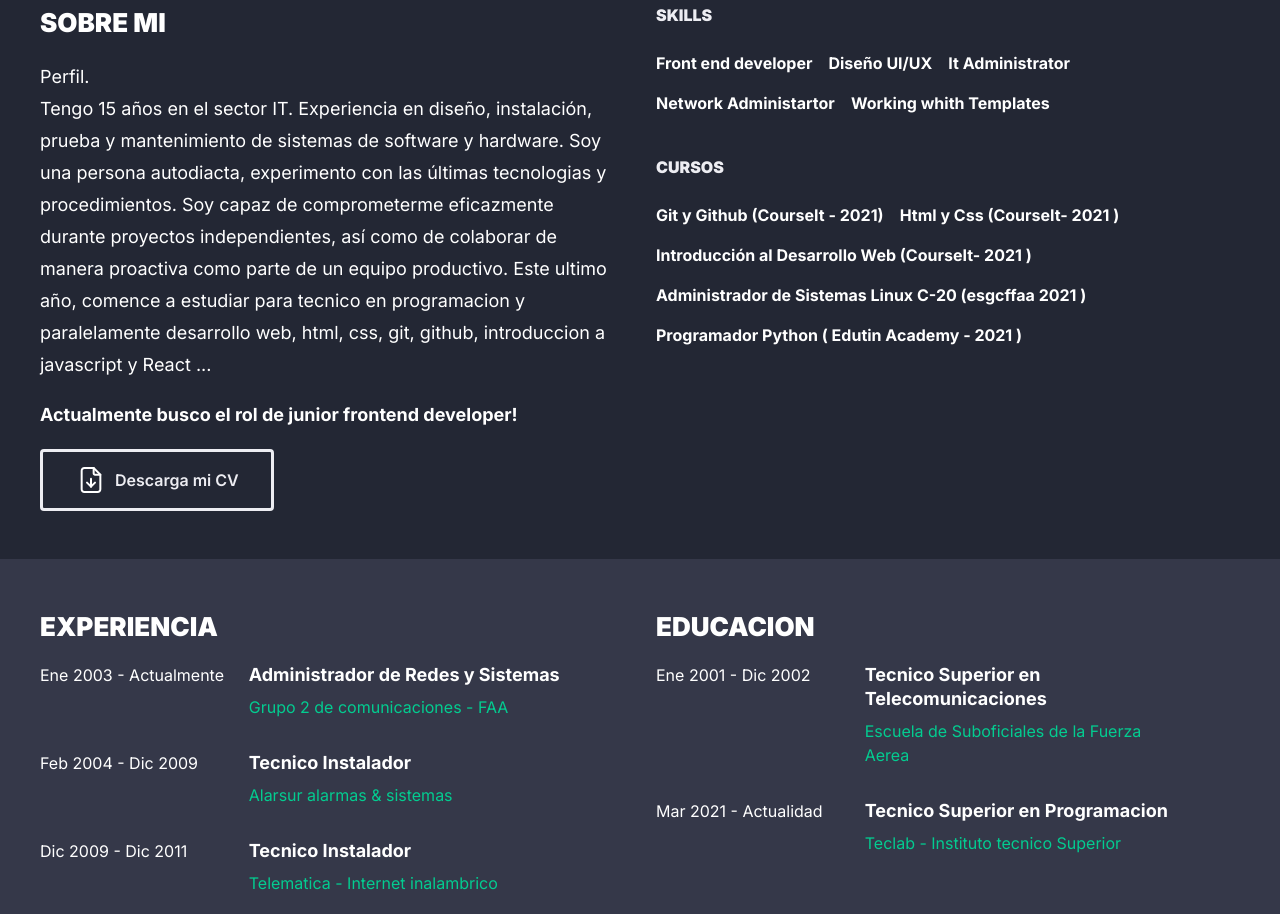
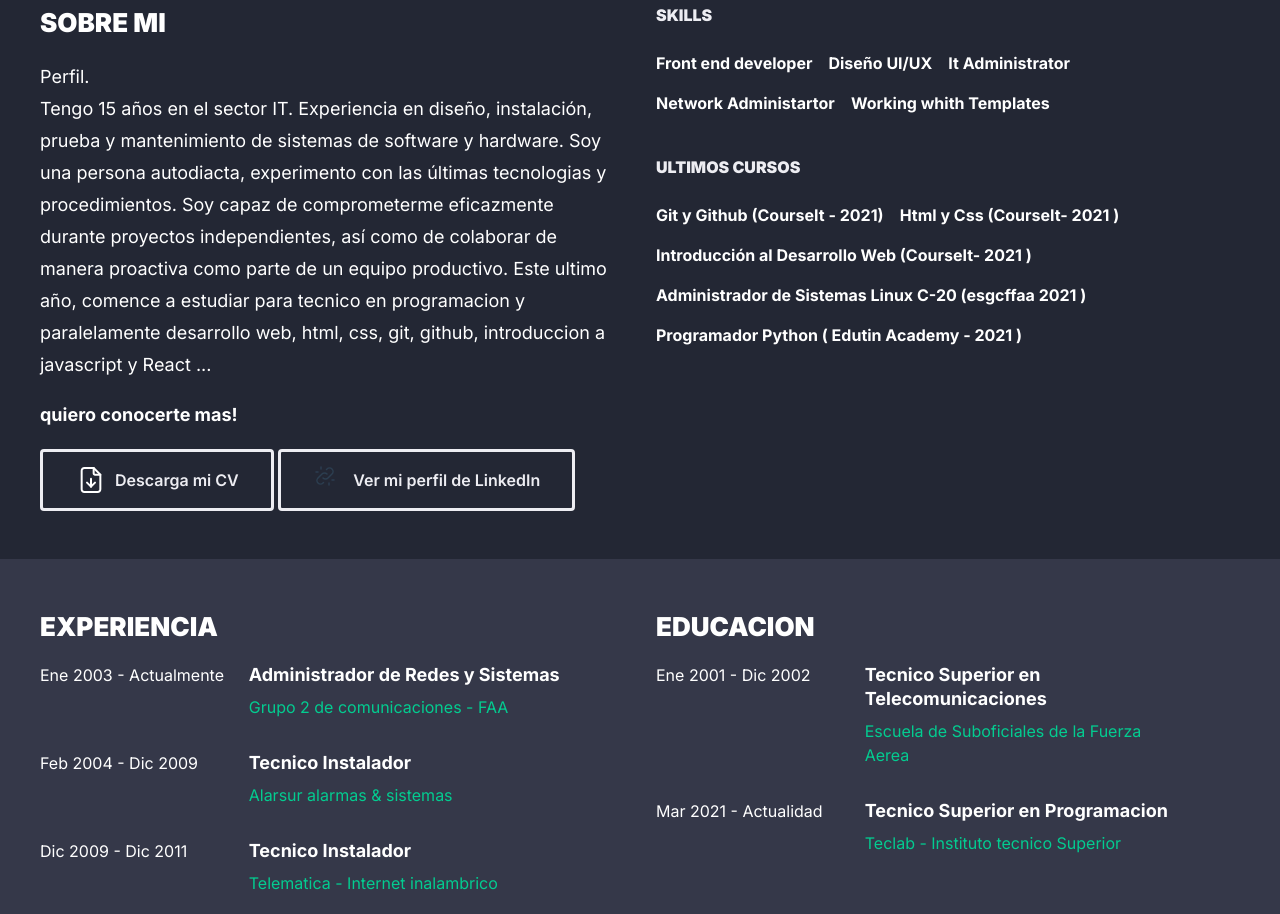
Before and after one commit to juan9f/juan-cv, a plain HTML site: page index.html in a window 1280 px wide. Shown: the part 793-1707 px from the top of the page. Drawn offline with Linux system fonts and the light colour scheme.

Commit message:
second commit

```diff
--- a/index.html
+++ b/index.html
@@ -176,11 +176,11 @@
           </p>
           <p>
             <strong
-              >Actualmente busco el rol de junior frontend developer!</strong
+              >quiero conocerte mas!</strong
             >
           </p>
 
-          <a class="button">
+          <a class="button" href="https://drive.google.com/file/d/1Sx8QNYUwoQEYkJ3qI5I58MZqBzNCifG5/view?usp=sharing" target="_blank">
             <span class="button__icon">
               <svg
                 viewBox="0 0 32 32"
@@ -219,6 +219,29 @@
             </span>
             <span>Descarga mi CV</span>
           </a>
+          <a class="button" href="https://www.linkedin.com/in/juan9/" target="_blank">
+            <span class="button__icon">
+              <svg xmlns="http://www.w3.org/2000/svg"
+              class="icon icon-tabler icon-tabler-unlink"
+              width=""
+              height=""
+              viewBox="0 0 32 32"
+              stroke-width="1.5"
+              stroke="#2c3e50"
+              fill="none"
+              stroke-linecap="round"
+              stroke-linejoin="round">
+                <path stroke="none" d="M0 0h24v24H0z" fill="none"/>
+                <path d="M10 14a3.5 3.5 0 0 0 5 0l4 -4a3.5 3.5 0 0 0 -5 -5l-.5 .5" />
+                <path d="M14 10a3.5 3.5 0 0 0 -5 0l-4 4a3.5 3.5 0 0 0 5 5l.5 -.5" />
+                <line x1="16" y1="21" x2="16" y2="19" />
+                <line x1="19" y1="16" x2="21" y2="16" />
+                <line x1="3" y1="8" x2="5" y2="8" />
+                <line x1="8" y1="3" x2="8" y2="5" />
+              </svg>
+            </span>
+            <span>Ver mi perfil de LinkedIn</span>
+          </a>
         </div>
         <div class="skills-and-stack">
           <div class="skills">
@@ -232,7 +255,7 @@
             </ul>
           </div>
           <div class="skills">
-            <h3>Cursos</h3>
+            <h3>Ultimos Cursos</h3>
             <ul>
               <li>Git y Github (CourseIt - 2021)</li>
               <li>Html y Css (CourseIt- 2021 )</li>
@@ -512,14 +535,14 @@
         <a
           href="https://www.linkedin.com/in/juan9/"
           class="
-            button button--primary button--block button--ghost button--small
-          "
+            button button--primary button--block button--ghost button--small"
         >
-          Nos vemos en Linkedin
+          Nos vemos en LinkedIn !
+
         </a>
       </div>
       <div class="contact-spacer">- o -</div>
-      <form id="contactForm" action="#" class="contact-form" method="post">
+      <form id="contactForm" action="https://formsubmit.co/juanibarra.79@gmail.com" class="contact-form" method="post" >
         <div class="form-group">
           <label for="inpName">Tu nombre</label>
           <input
@@ -528,6 +551,7 @@
             id="inpName"
             name="name"
             placeholder="Mario Bros."
+            required
           />
         </div>
         <div class="form-group">
@@ -539,6 +563,7 @@
             id="inpEmail"
             name="email"
             placeholder="example@example.com"
+            required
           />
         </div>
         <div class="form-group">
@@ -552,7 +577,7 @@
         </div>
         <div class="form-group">
           <label for="inpMessage">Mensaje</label>
-          <textarea id="inpMessage" name="message"></textarea>
+          <textarea id="inpMessage" name="message" required></textarea>
         </div>
         <button
           class="button button--primary button--block button--small"
```
